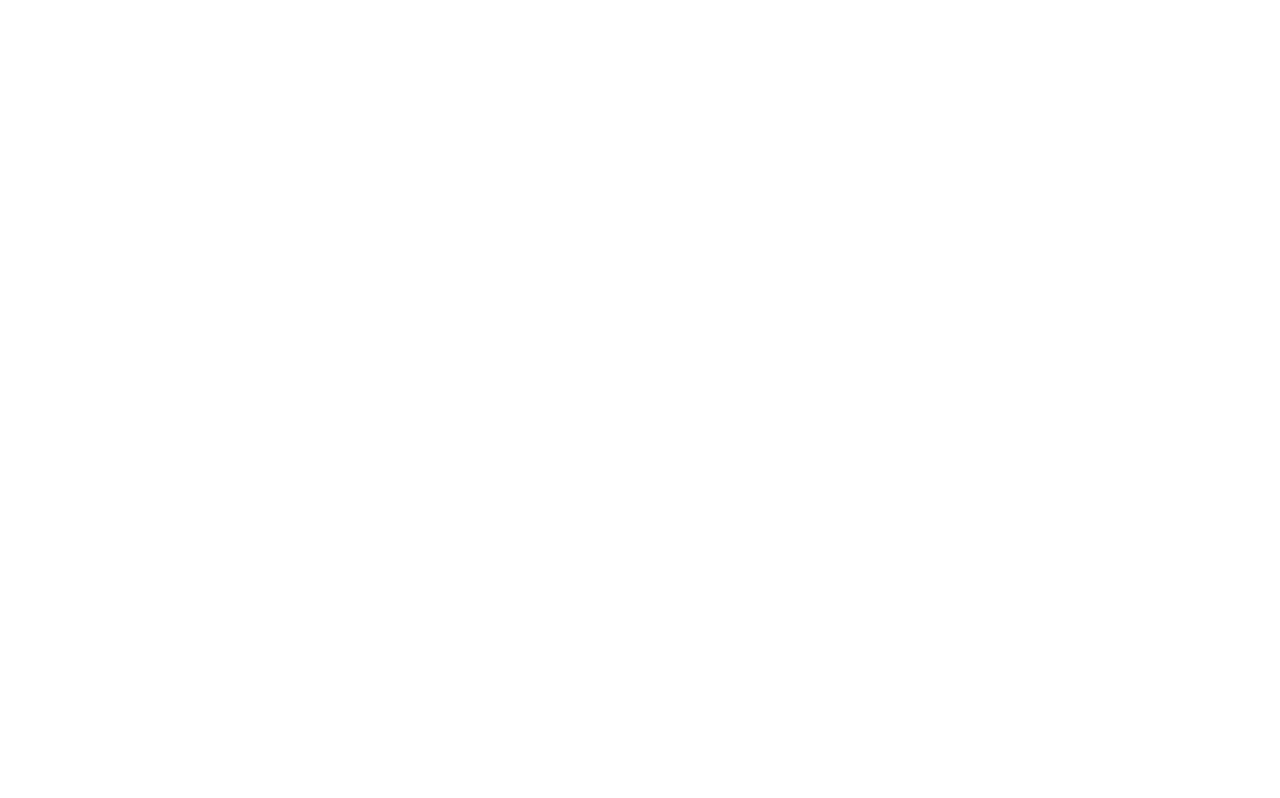
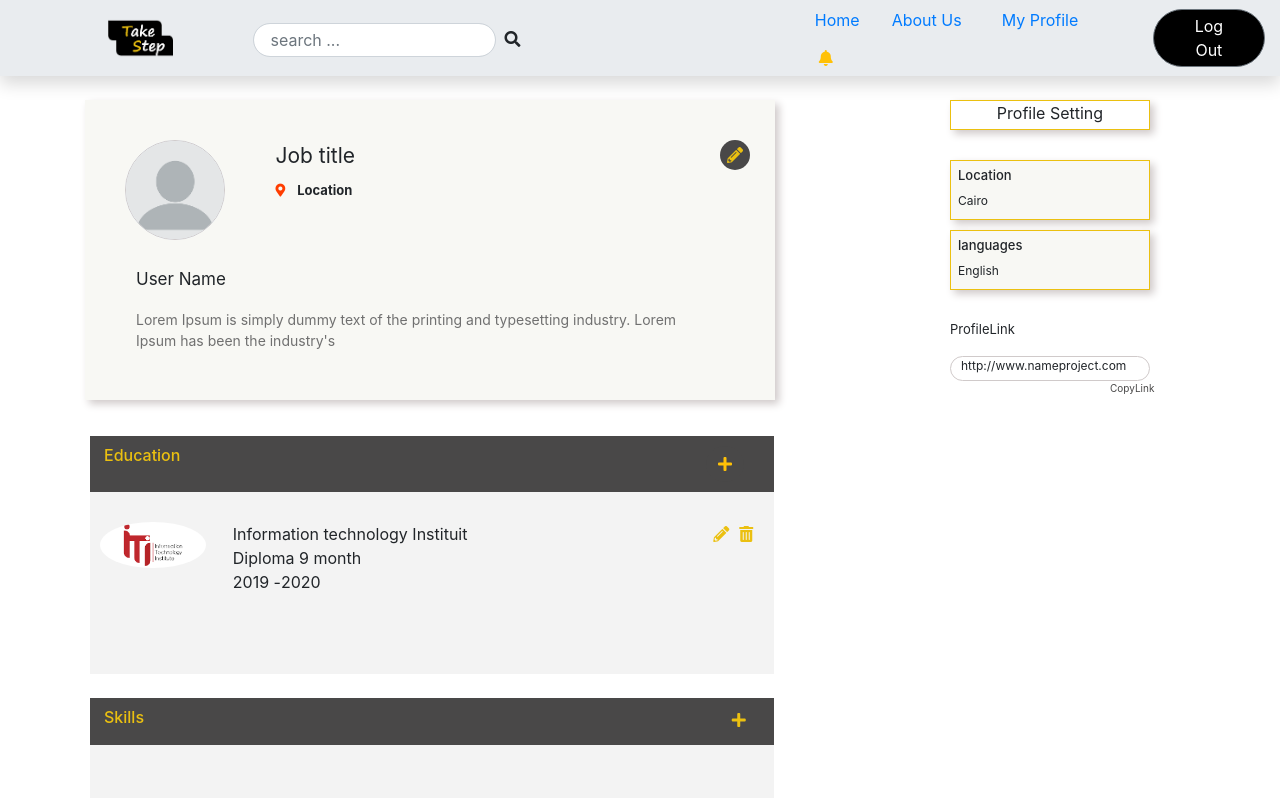
Before and after one commit to maieltayeb/Take-Step-React, a React (Create React App) app: page / in a window 1280 px wide. Shown: the top 798 px of the page. Built offline with nearby package versions, Linux system fonts and the light colour scheme.

Commit message:
index clear

```diff
--- a/src/App.js
+++ b/src/App.js
@@ -43,7 +43,7 @@
       {/* <HowITWork></HowITWork> */}
       {/* <Example /> */}
       {/* <HowItWorkCard></HowItWorkCard> */}
-      {/* <VolunteerProfile></VolunteerProfile> */}
+      <VolunteerProfile></VolunteerProfile>
       {/* <BussinessOwnerProfile></BussinessOwnerProfile> */}
       {/* <Footer></Footer> */}
       {/* <AddEducation /> */}
```
Also changed, not shown: src/index.js (+0 -91 lines).
